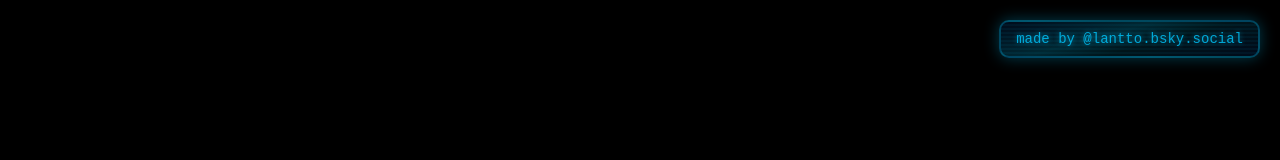
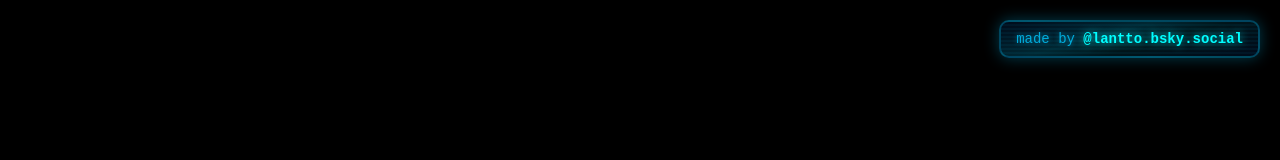
Before and after one commit to lantto/bluesky-clock, a plain HTML site: page index.html in a window 1280 px wide. Shown: the top 160 px of the page. Drawn offline with Linux system fonts and the light colour scheme.

Commit message:
Highlight handle

```diff
--- a/index.html
+++ b/index.html
@@ -321,6 +321,12 @@
             text-shadow: 0 0 5px rgba(0,200,255,0.5);
         }
 
+        .follow-hologram .handle {
+            color: rgba(0,255,255,1);
+            text-shadow: 0 0 8px rgba(0,255,255,0.8);
+            font-weight: bold;
+        }
+
         .follow-button:hover .follow-hologram {
             transform: scale(1.05);
             box-shadow: 0 0 25px rgba(0,200,255,0.5);
@@ -443,7 +449,7 @@
 <body>
     <a href="https://bsky.app/profile/lantto.bsky.social" target="_blank" class="follow-button">
         <div class="follow-hologram">
-            <span>made by @lantto.bsky.social</span>
+            <span>made by <strong class="handle">@lantto.bsky.social</strong></span>
             <div class="lines"></div>
         </div>
     </a>
```
